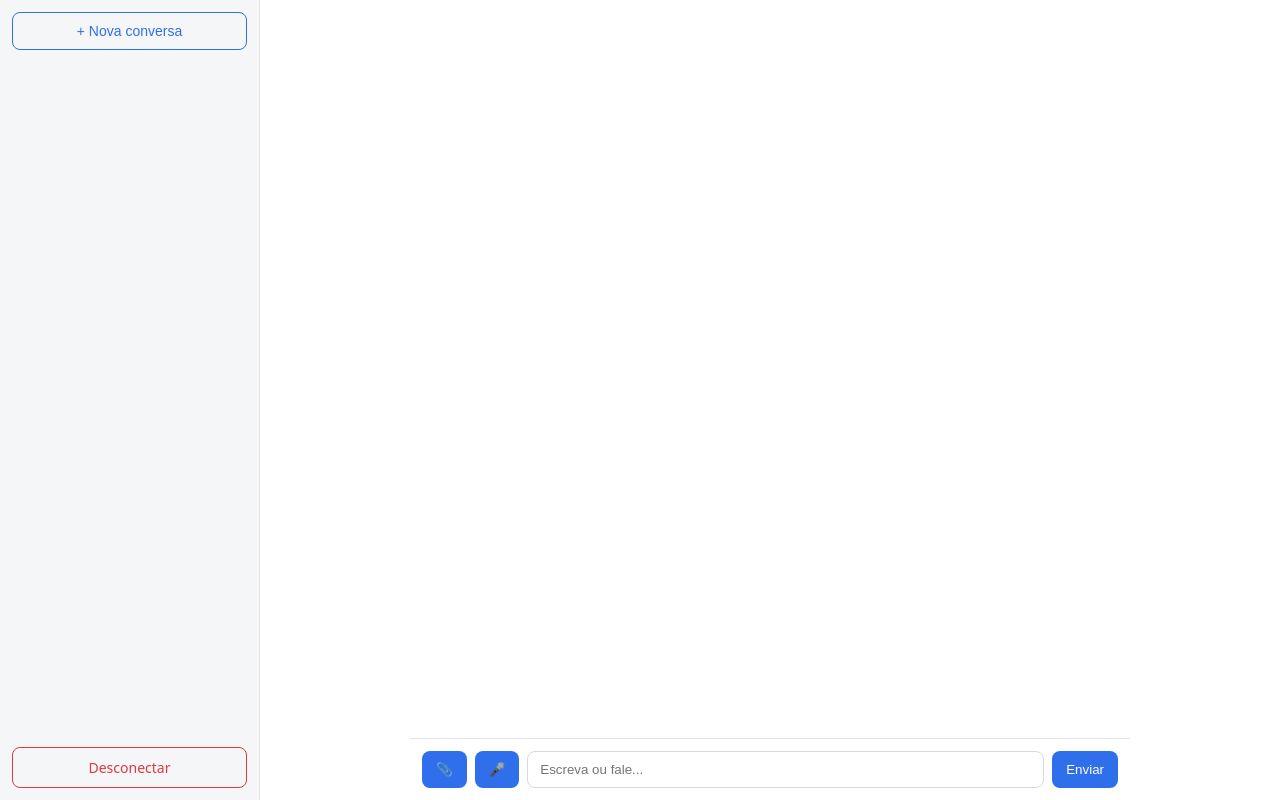
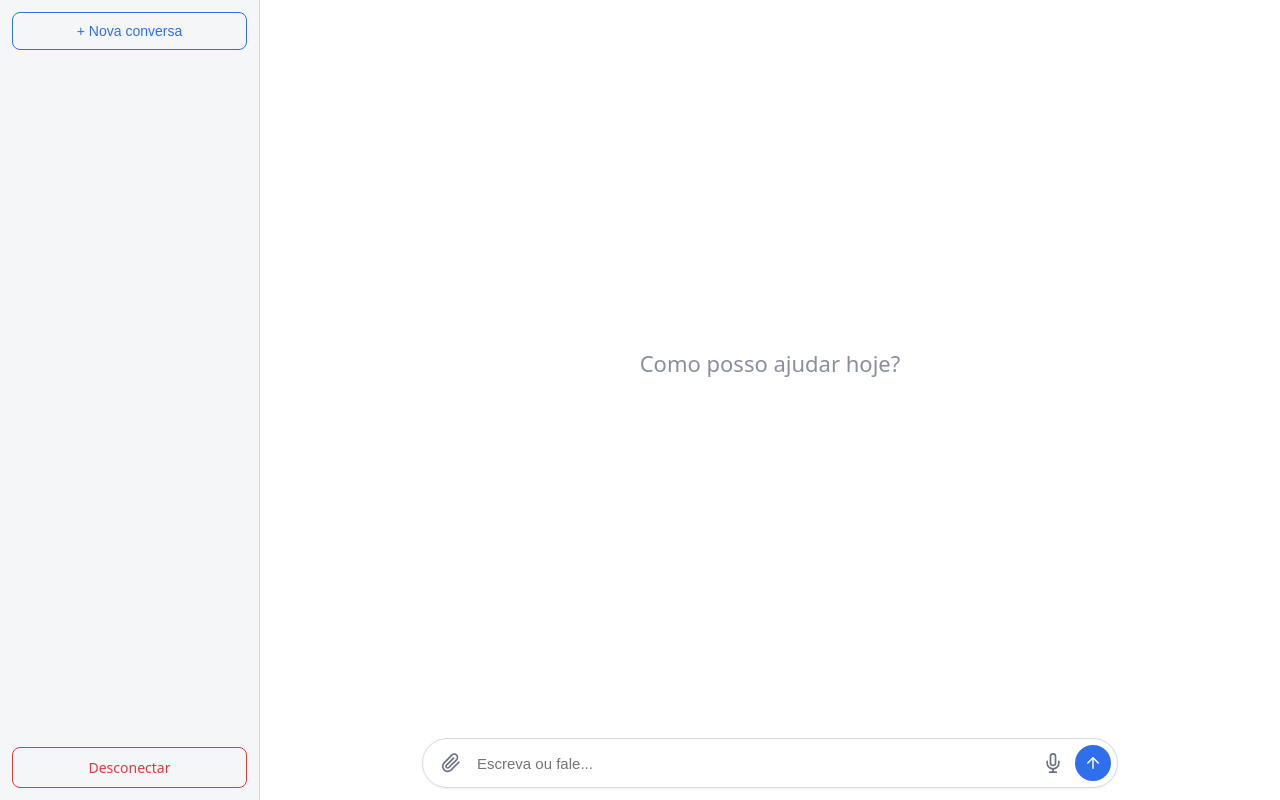
Before and after one commit to diegofnunesbr/ia, a plain HTML site: page web-frontend/index.html in a window 1280 px wide. Drawn offline with Linux system fonts and the light colour scheme; no server answers.

Commit message:
Restyle chat UI closer to Claude/ChatGPT
Replaces the emoji attach/mic/send buttons with SVG icon buttons in a
single rounded composer pill, adds an empty-state greeting, and gives
the active sidebar conversation a left accent border instead of a flat
fill, with better contrast on borders and the delete icon.

```diff
--- a/web-frontend/index.html
+++ b/web-frontend/index.html
@@ -15,13 +15,26 @@
     </aside>
     <main class="chat">
       <button type="button" id="menuToggle" class="menu-toggle" aria-label="Conversas">☰</button>
-      <div id="messages" class="messages"></div>
+      <div id="messages" class="messages">
+        <div id="emptyState" class="empty-state">
+          <p>Como posso ajudar hoje?</p>
+        </div>
+      </div>
       <form id="form" class="composer">
-        <button type="button" id="attach" title="Anexar arquivo" aria-label="Anexar arquivo">📎</button>
-        <input id="fileInput" type="file" accept="image/*,.pdf" hidden />
-        <button type="button" id="mic" title="Falar" aria-label="Falar">🎤</button>
-        <input id="input" type="text" placeholder="Escreva ou fale..." autocomplete="off" />
-        <button type="submit" id="sendBtn">Enviar</button>
+        <div class="composer-inner">
+          <button type="button" id="attach" class="icon-btn" title="Anexar arquivo" aria-label="Anexar arquivo">
+            <svg viewBox="0 0 24 24" width="20" height="20" fill="none" stroke="currentColor" stroke-width="2" stroke-linecap="round" stroke-linejoin="round"><path d="M21.44 11.05l-9.19 9.19a6 6 0 0 1-8.49-8.49l9.19-9.19a4 4 0 0 1 5.66 5.66l-9.2 9.19a2 2 0 0 1-2.83-2.83l8.49-8.48"/></svg>
+          </button>
+          <input id="fileInput" type="file" accept="image/*,.pdf" hidden />
+          <input id="input" type="text" placeholder="Escreva ou fale..." autocomplete="off" />
+          <button type="button" id="mic" class="icon-btn" title="Falar" aria-label="Falar">
+            <svg viewBox="0 0 24 24" width="20" height="20" fill="none" stroke="currentColor" stroke-width="2" stroke-linecap="round" stroke-linejoin="round"><path d="M12 1a3 3 0 0 0-3 3v8a3 3 0 0 0 6 0V4a3 3 0 0 0-3-3z"/><path d="M19 10v2a7 7 0 0 1-14 0v-2"/><line x1="12" y1="19" x2="12" y2="23"/><line x1="8" y1="23" x2="16" y2="23"/></svg>
+          </button>
+          <button type="submit" id="sendBtn" class="send-btn" title="Enviar" aria-label="Enviar">
+            <svg class="send-icon" viewBox="0 0 24 24" width="18" height="18" fill="none" stroke="currentColor" stroke-width="2" stroke-linecap="round" stroke-linejoin="round"><line x1="12" y1="19" x2="12" y2="5"/><polyline points="5 12 12 5 19 12"/></svg>
+            <svg class="stop-icon" viewBox="0 0 24 24" width="14" height="14" fill="currentColor"><rect x="4" y="4" width="16" height="16" rx="2"/></svg>
+          </button>
+        </div>
       </form>
     </main>
   </div>
--- a/web-frontend/script.js
+++ b/web-frontend/script.js
@@ -89,6 +89,8 @@ document.addEventListener('click', async (e) => {
 })
 
 function addMessage(role, text, downloadUrl) {
+  document.getElementById('emptyState')?.remove()
+
   const el = document.createElement('div')
   el.className = `msg ${role}`
   if (role === 'assistant') {
@@ -109,8 +111,12 @@ function addMessage(role, text, downloadUrl) {
   messagesEl.scrollTop = messagesEl.scrollHeight
 }
 
+function resetMessages() {
+  messagesEl.innerHTML = '<div id="emptyState" class="empty-state"><p>Como posso ajudar hoje?</p></div>'
+}
+
 function renderMessages(messages) {
-  messagesEl.innerHTML = ''
+  resetMessages()
   for (const m of messages) addMessage(m.role, m.content)
 }
 
@@ -156,7 +162,7 @@ async function startNewSession() {
   const id = newSessionId()
   await apiCreateSession(id)
   setCurrentSession(id)
-  messagesEl.innerHTML = ''
+  resetMessages()
   renderSessionList()
   sidebar.classList.remove('open')
 }
@@ -205,7 +211,7 @@ let activeController = null
 function setWaiting(waiting) {
   waitingForReply = waiting
   input.disabled = waiting
-  sendBtn.textContent = waiting ? 'Parar' : 'Enviar'
+  sendBtn.title = waiting ? 'Parar' : 'Enviar'
   sendBtn.classList.toggle('stop', waiting)
 }
 
--- a/web-frontend/style.css
+++ b/web-frontend/style.css
@@ -19,7 +19,7 @@ body {
   width: 260px;
   flex-shrink: 0;
   background: #f5f6f8;
-  border-right: 1px solid #e2e5ea;
+  border-right: 1px solid #d5d9e0;
   display: flex;
   flex-direction: column;
   padding: 12px;
@@ -67,6 +67,7 @@ body {
   gap: 6px;
   padding: 8px 10px;
   border-radius: 8px;
+  border-left: 3px solid transparent;
   cursor: pointer;
   font-size: 13px;
   color: #454952;
@@ -77,8 +78,10 @@ body {
 }
 
 .session-item.active {
-  background: #dbe6fb;
+  background: #e4ecfc;
+  border-left-color: #2f6feb;
   color: #14161c;
+  font-weight: 500;
 }
 
 .session-item .title {
@@ -91,14 +94,16 @@ body {
 .session-item .delete-btn {
   background: none;
   border: none;
-  color: #8a8f9c;
+  color: #a4a9b3;
   cursor: pointer;
   padding: 2px 4px;
   font-size: 14px;
+  border-radius: 4px;
 }
 
 .session-item .delete-btn:hover {
   color: #e0393e;
+  background: #fbe9e9;
 }
 
 .menu-toggle {
@@ -130,6 +135,17 @@ body {
   max-width: 720px;
   width: 100%;
   margin: 0 auto;
+}
+
+.empty-state {
+  flex: 1;
+  display: flex;
+  align-items: center;
+  justify-content: center;
+  color: #8a8f9c;
+  font-size: 22px;
+  font-weight: 500;
+  text-align: center;
 }
 
 .msg {
@@ -206,39 +222,91 @@ body {
 }
 
 .composer {
-  display: flex;
-  gap: 8px;
   padding: 12px;
-  border-top: 1px solid #e2e5ea;
   max-width: 720px;
   width: 100%;
   margin: 0 auto;
 }
 
+.composer-inner {
+  display: flex;
+  align-items: center;
+  gap: 4px;
+  padding: 6px 6px 6px 10px;
+  border-radius: 26px;
+  border: 1px solid #d5d9e0;
+  background: #ffffff;
+  box-shadow: 0 1px 3px #0000000f;
+}
+
 .composer input {
   flex: 1;
-  padding: 10px 12px;
-  border-radius: 8px;
-  border: 1px solid #d5d9e0;
-  background: #ffffff;
+  padding: 8px 4px;
+  border: none;
+  outline: none;
+  background: transparent;
+  color: #1a1d24;
+  font-size: 15px;
+}
+
+.icon-btn {
+  display: flex;
+  align-items: center;
+  justify-content: center;
+  width: 36px;
+  height: 36px;
+  padding: 0;
+  border-radius: 50%;
+  border: none;
+  background: transparent;
+  color: #6b7280;
+  cursor: pointer;
+  flex-shrink: 0;
+}
+
+.icon-btn:hover {
+  background: #eef0f3;
   color: #1a1d24;
 }
 
-.composer button {
-  padding: 10px 14px;
-  border-radius: 8px;
+#mic.recording {
+  background: #fbe9e9;
+  color: #e0393e;
+}
+
+.send-btn {
+  display: flex;
+  align-items: center;
+  justify-content: center;
+  width: 36px;
+  height: 36px;
+  padding: 0;
+  border-radius: 50%;
   border: none;
   background: #2f6feb;
   color: white;
   cursor: pointer;
+  flex-shrink: 0;
 }
 
-#sendBtn.stop {
+.send-btn:hover {
+  background: #2a63d1;
+}
+
+.send-btn .stop-icon {
+  display: none;
+}
+
+.send-btn.stop {
   background: #e0393e;
 }
 
-#mic.recording {
-  background: #e0393e;
+.send-btn.stop .send-icon {
+  display: none;
+}
+
+.send-btn.stop .stop-icon {
+  display: block;
 }
 
 .download-link {
```
